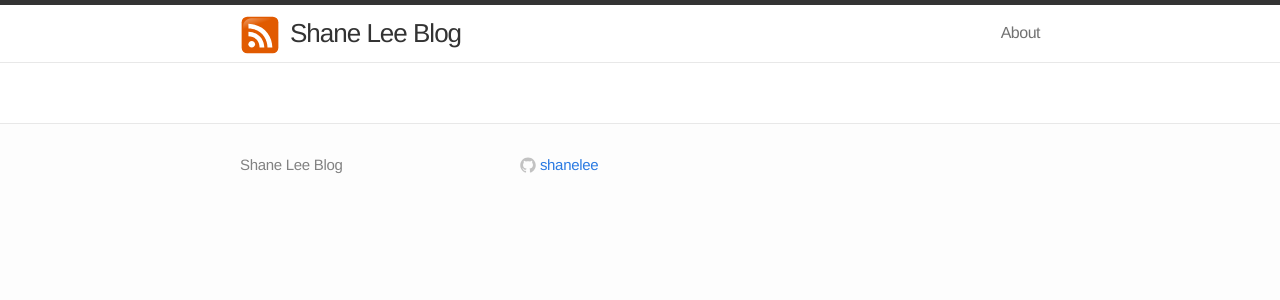
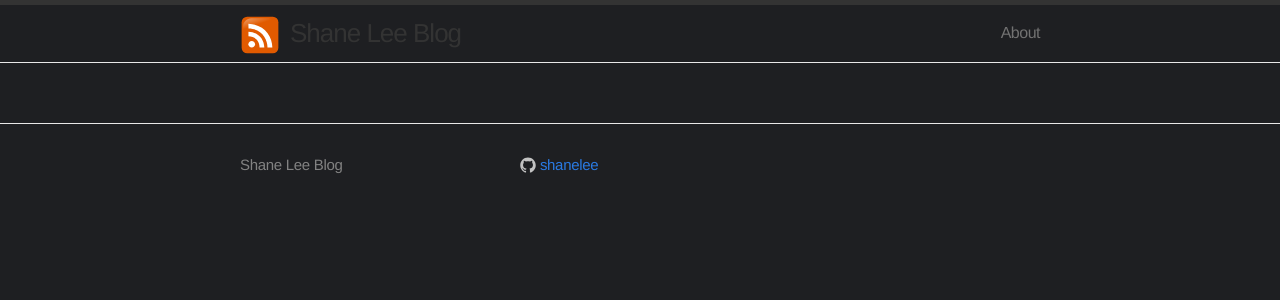
Before and after one commit to ShaneLee/shanelee.github.io, a Jekyll site: the page built from index.html, in a window 1280 px wide. Shown: the top 300 px of the page. Built offline with Jekyll 4.4.1, drawn with Linux system fonts in a browser that asks for light colours.

Commit message:
Make dark

```diff
--- a/css/main.css
+++ b/css/main.css
@@ -13,7 +13,8 @@ body {
   font-size: 16px;
   line-height: 1.5;
   font-weight: 300;
-  background-color: #fdfdfd;
+  background-color: #1e1f22;
+  color: #ecdbb2;
 }
 
 h1, h2, h3, h4, h5, h6 { font-size: 100%; font-weight: 400; }
@@ -44,7 +45,6 @@ a:visited { color: #205caa; }
   border-top: 5px solid #333;
   border-bottom: 1px solid #e8e8e8;
   min-height: 56px;
-  background-color: white;
 }
 
 .site-title,
@@ -137,7 +137,6 @@ a:visited { color: #205caa; }
 
 .page-content {
   padding: 30px 0;
-  background-color: #fff;
 }
 
 
@@ -228,7 +227,6 @@ a:visited { color: #205caa; }
 .post pre,
 .post code {
   border: 1px solid #d5d5e9;
-  background-color: #eef;
   padding: 8px 12px;
   -webkit-border-radius: 3px;
   -moz-border-radius: 3px;
@@ -251,7 +249,6 @@ a:visited { color: #205caa; }
 /* terminal */
 .post pre.terminal {
   border: 1px solid #000;
-  background-color: #333;
   color: #FFF;
   -webkit-border-radius: 3px;
   -moz-border-radius: 3px;
```
